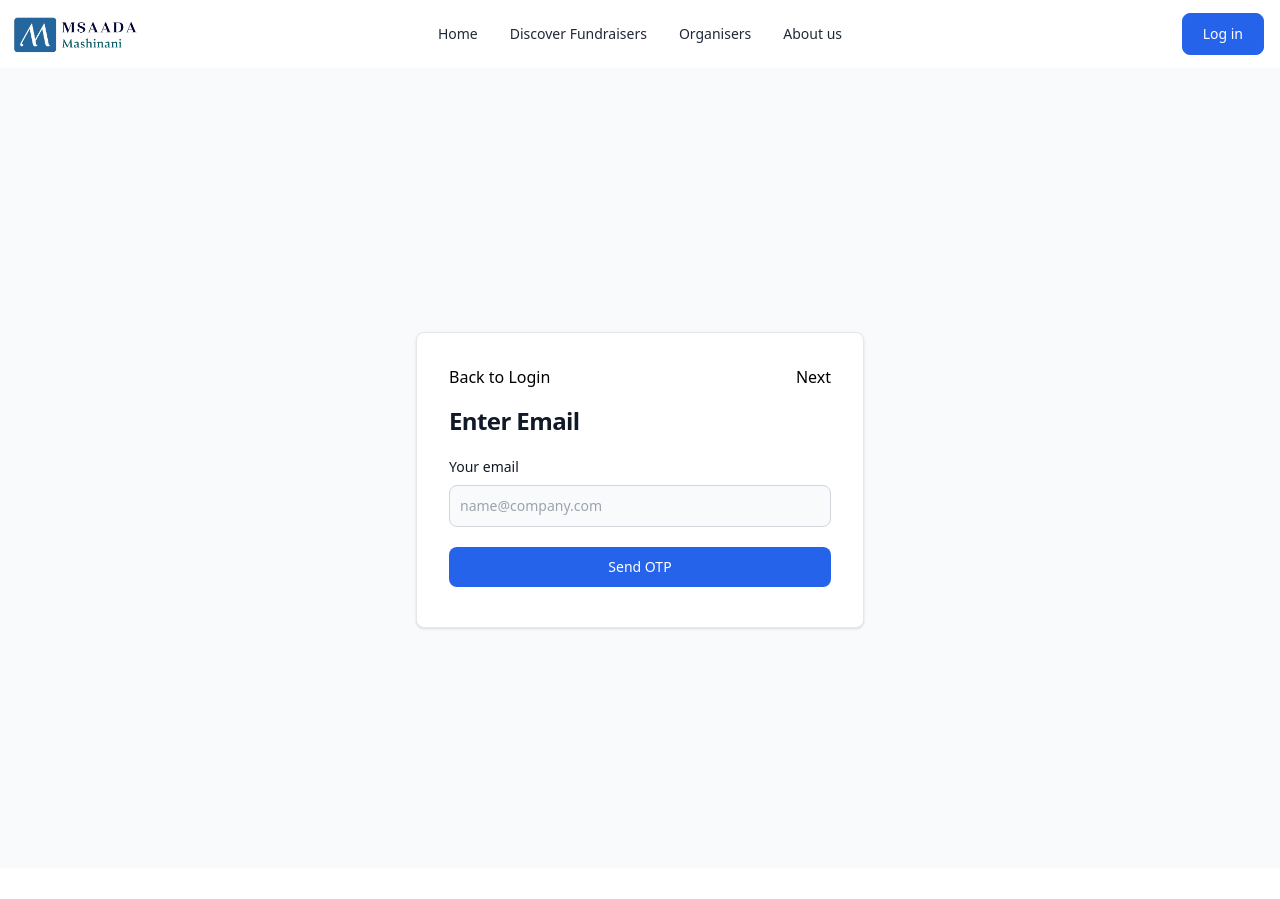
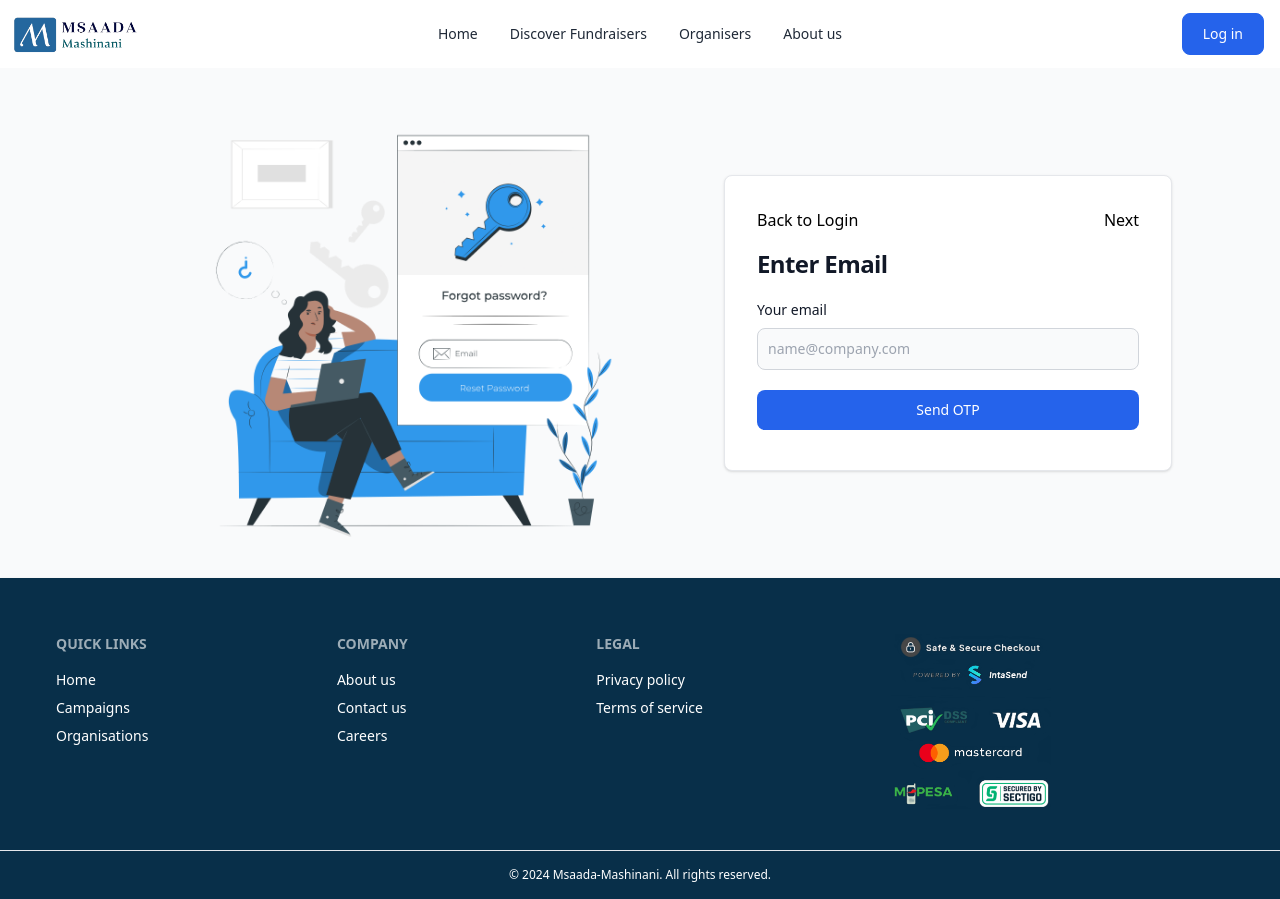
Before and after one commit to MuchokiDavid/Msaadafund-Frontend, a React (Create React App) app: page /user/reset in a window 1280 px wide. Before the commit the page ends 868 px from the top, so only its background shows below. Built offline with nearby package versions, Linux system fonts and the light colour scheme.

Commit message:
reseet password

```diff
--- a/src/components/user-auth/Register.jsx
+++ b/src/components/user-auth/Register.jsx
@@ -27,7 +27,7 @@ function Register() {
     e.preventDefault();
     // const formData=
     if (!userPassword.match(passwordPattern)) {
-      setErrors('Please ensure your password has atleast one letter, one digit, and a total length of at least 8 characters')
+      setErrors('Your password should have  atleast an uppercase letter, one special character, one digit, and a total length of at least 8 characters')
     }
     else if (!phoneNumber.match(phonePattern)) {
       setErrors('Invalid Phone Number')
--- a/src/components/user-auth/Reset.jsx
+++ b/src/components/user-auth/Reset.jsx
@@ -4,6 +4,9 @@ import toast, { Toaster } from 'react-hot-toast'
 import { FaEyeSlash } from "react-icons/fa";
 import { FaEye } from "react-icons/fa";
 import Menus from '../reusables/Menus';
+import forgot_password from '../../assets/Forgot password-pana.png';
+import Footer from '../reusables/Footer';
+
 
 function Reset() {
 const [email, setEmail] = useState('');
@@ -87,12 +90,18 @@ const togglePasswordVisibility=(e)=>{
     <div>
       <Menus/>
       <section className="bg-gray-50">
-        <div className="flex flex-col items-center justify-center px-6 py-8 mx-auto md:min-h-screen lg:py-0">
-          <a href="/" className="flex items-center mb-6 text-2xl font-semibold text-gray-900">
-            {/* <img className="w-18 h-12 mr-2" src={logo} alt="logo" /> */}
-          </a>
-          <div className="w-full p-6 bg-white rounded-lg shadow border md:mt-0 sm:max-w-md sm:p-8">
-            <div className="flex justify-between mb-4">
+        <div className="flex flex-col md:flex-row items-center justify-center px-6 py-6 mx-auto">
+          <div className="md:w-1/2 flex justify-center md:justify-end">
+            <img
+              className="w-3/4 md:w-full lg:w-3/4 bg-contain bg-center bg-no-repeat"
+              src={forgot_password}
+              alt='forgot password image'
+              loading='lazy'
+            />
+          </div>
+          <div className="md:w-1/2 flex flex-col items-center justify-center px-6 py-6 mx-auto">
+          <div className="w-full p-6 bg-white rounded-lg shadow md:mt-0 sm:max-w-md sm:p-8 border">
+          <div className="flex justify-between mb-4">
               <button onClick={handlePrevStep}>
                 {step === 1 ? 'Back to Login' : 'Previous'}
               </button>
@@ -114,12 +123,12 @@ const togglePasswordVisibility=(e)=>{
               ) : (
                 <div>
                   <div>
-                  <label htmlFor="otp" className="block mb-2 text-sm font-medium text-gray-900">OTP</label>
+                  <label htmlFor="otp" className="block my-2 text-sm font-medium text-gray-900">OTP</label>
                   <input type="text" name="otp" id="otp" value={otp} onChange={(e) => setOtp(e.target.value)} className="bg-gray-50 border border-gray-300 text-gray-900 sm:text-sm rounded-lg focus:ring-primary-600 focus:border-primary-600 block w-full p-2.5" placeholder="Enter OTP" />
                   </div>
 
                   <div className='relative'>
-                  <label htmlFor="new-password" className="block mb-2 text-sm font-medium text-gray-900">New Password</label>
+                  <label htmlFor="new-password" className="block my-2 text-sm font-medium text-gray-900">New Password</label>
                   <input type={showPassword ? "text" : "password" }
                     name="new-password" id="new-password"
                     value={newPassword}
@@ -132,7 +141,7 @@ const togglePasswordVisibility=(e)=>{
                   </div>
 
                   <div className='relative'>
-                  <label htmlFor="confirm-password" className="block mb-2 text-sm font-medium text-gray-900">Confirm Password</label>
+                  <label htmlFor="confirm-password" className="block my-2 text-sm font-medium text-gray-900">Confirm Password</label>
                   <input type={password ? "text" : "password" }
                   name="confirm-password"
                   id="confirm-password"
@@ -151,9 +160,11 @@ const togglePasswordVisibility=(e)=>{
             </form>
             <p className="mt-2 text-sm text-center text-gray-500">{message}</p>
           </div>
+          </div>
         </div>
         <Toaster position="top-center" toastOptions={{ duration: 2000 }} />
       </section>
+      <Footer/>
     </div>
   );
 }
```
Also changed, not shown: src/components/org-auth/ResetPass.jsx (+44 -69 lines).
